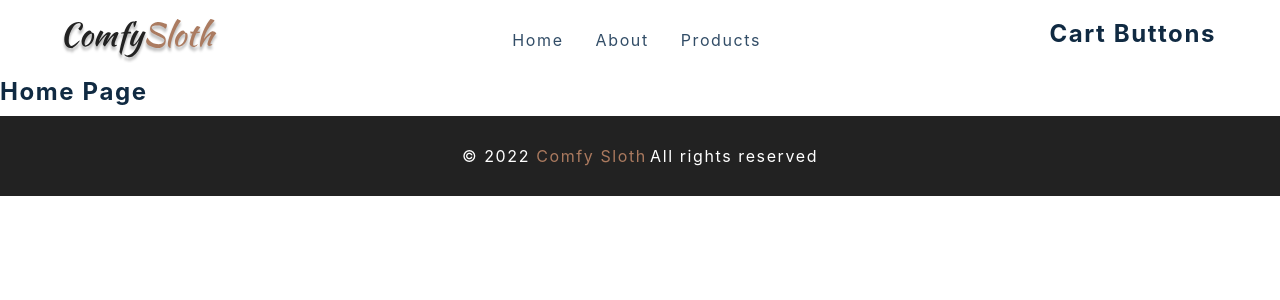
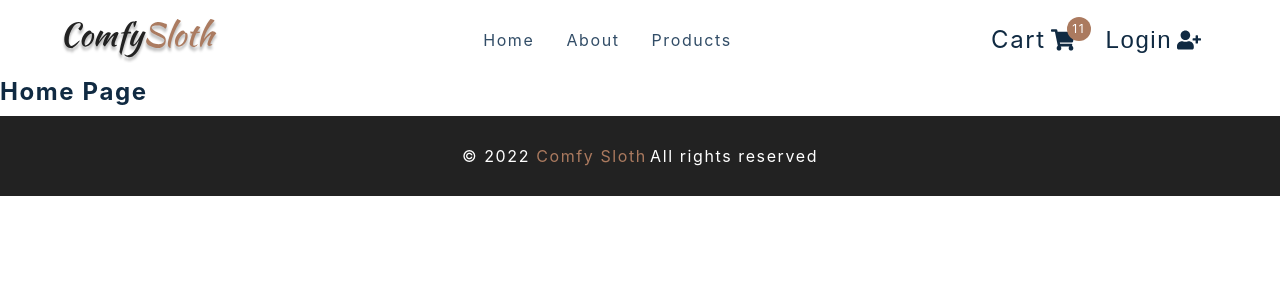
Before and after one commit to IncredibleMaster/storeauth, a React (Create React App) app: page / in a window 1280 px wide. Shown: the top 300 px of the page. Built offline with nearby package versions, Linux system fonts and the light colour scheme; the HTML template or start-up script is replaced by a standard one.

Commit message:
feat: add buttons to component

```diff
--- a/src/components/CartButtons.js
+++ b/src/components/CartButtons.js
@@ -7,7 +7,22 @@
 import { useUserContext } from '../context/user_context'
 
 const CartButtons = () => {
-  return <h4>cart buttons </h4>
+  return (
+    <Wrapper className='cart-btn-wrapper'>
+      <Link to='/cart' className='cart-btn'>
+        Cart
+        <span className="cart-container">
+          <FaShoppingCart/>
+          <span className="cart-value">
+            11
+          </span>
+        </span>
+      </Link>
+      <button type='button' className='auth-btn'>
+        Login <FaUserPlus/>
+      </button>
+    </Wrapper>
+  )
 }
 
 const Wrapper = styled.div`
```
